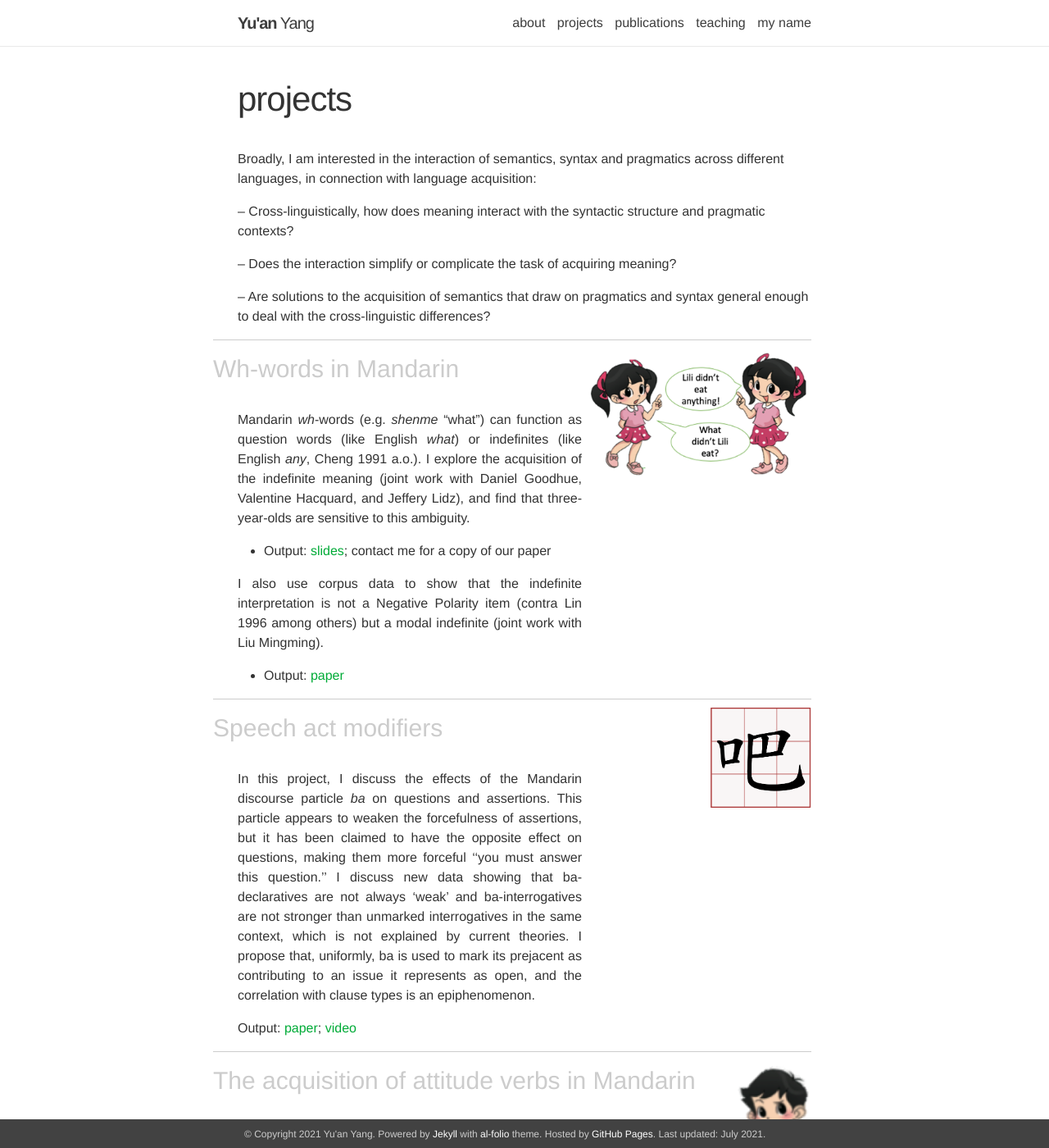
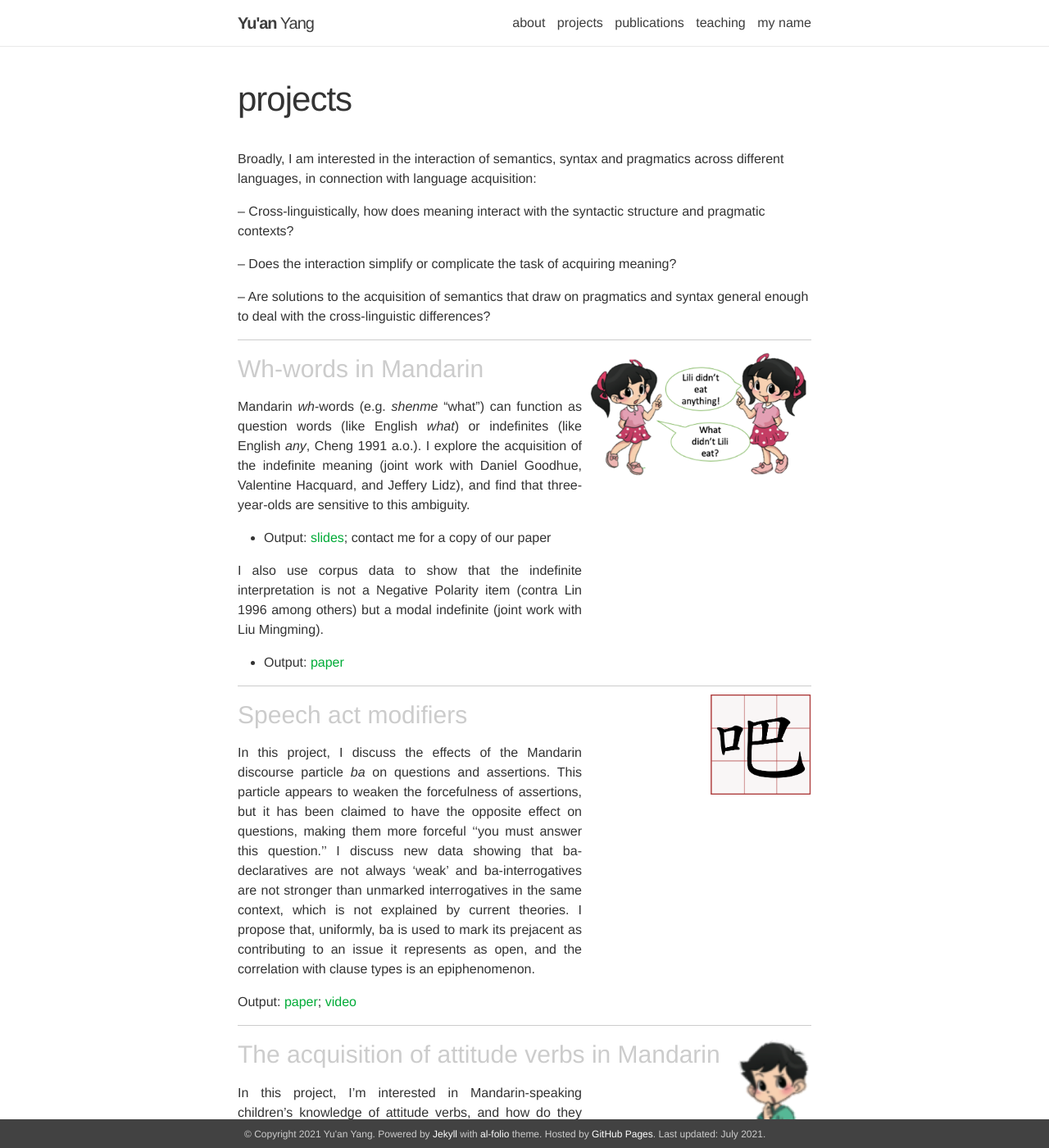
Before and after one commit to Yu-an/yu-an.github.io, a Jekyll site: the page built from _pages/projects.md, in a window 1280 px wide and 1400 px high. Shown: the whole window at 82% size. Built offline with Jekyll 4.4.1, drawn with Linux system fonts in a browser that asks for light colours.

```diff
--- a/_sass/_projects.scss
+++ b/_sass/_projects.scss
@@ -1,7 +1,7 @@
 .project-title {
     border-top: 1px solid $light-gray;
     color: $light-gray;
-    margin: 0 0em 1ex -1em;
+    margin: 0 0 0 0;
     padding-top: 1ex;
     padding-bottom: 1ex;
     text-align: left;
```
